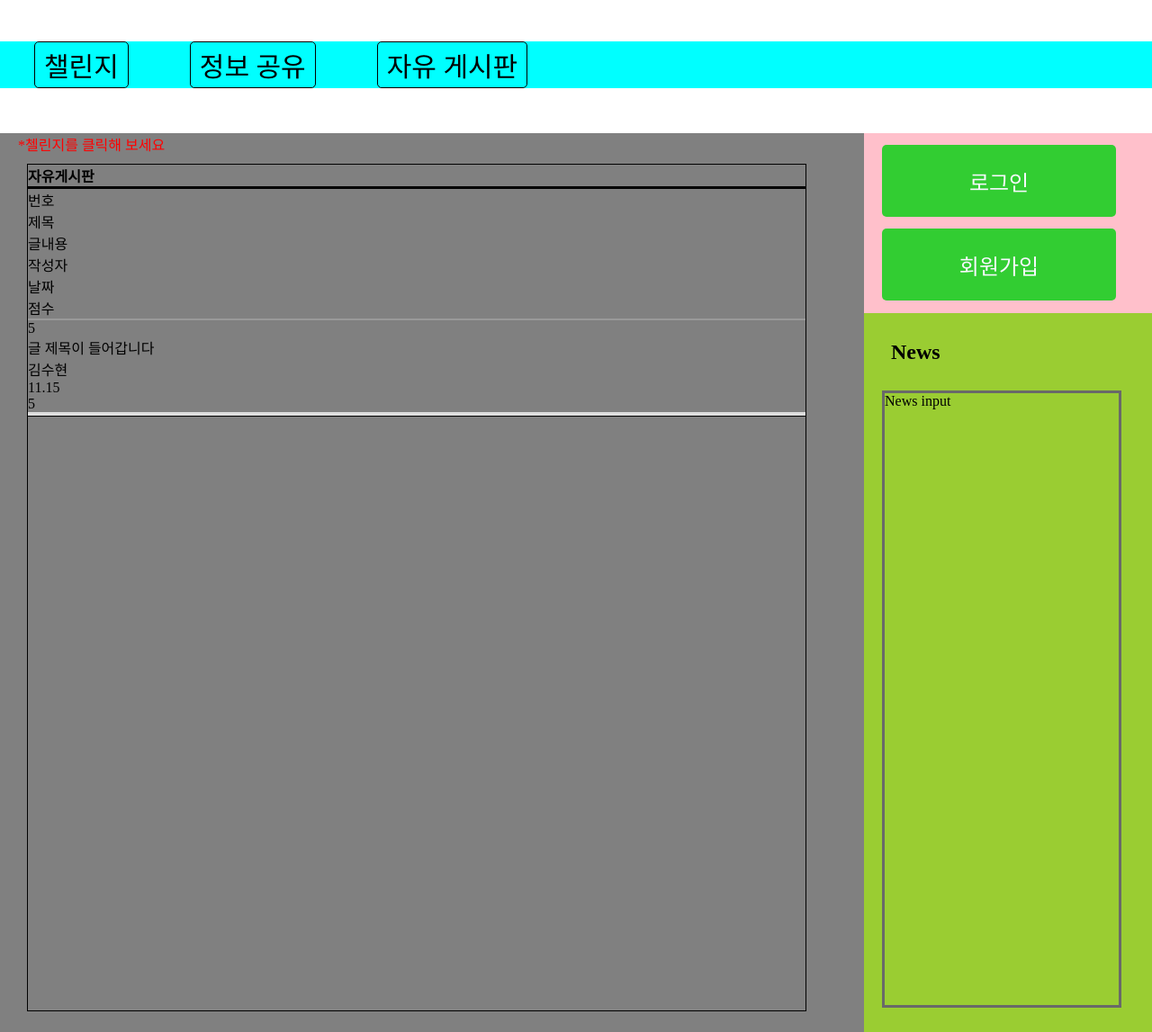
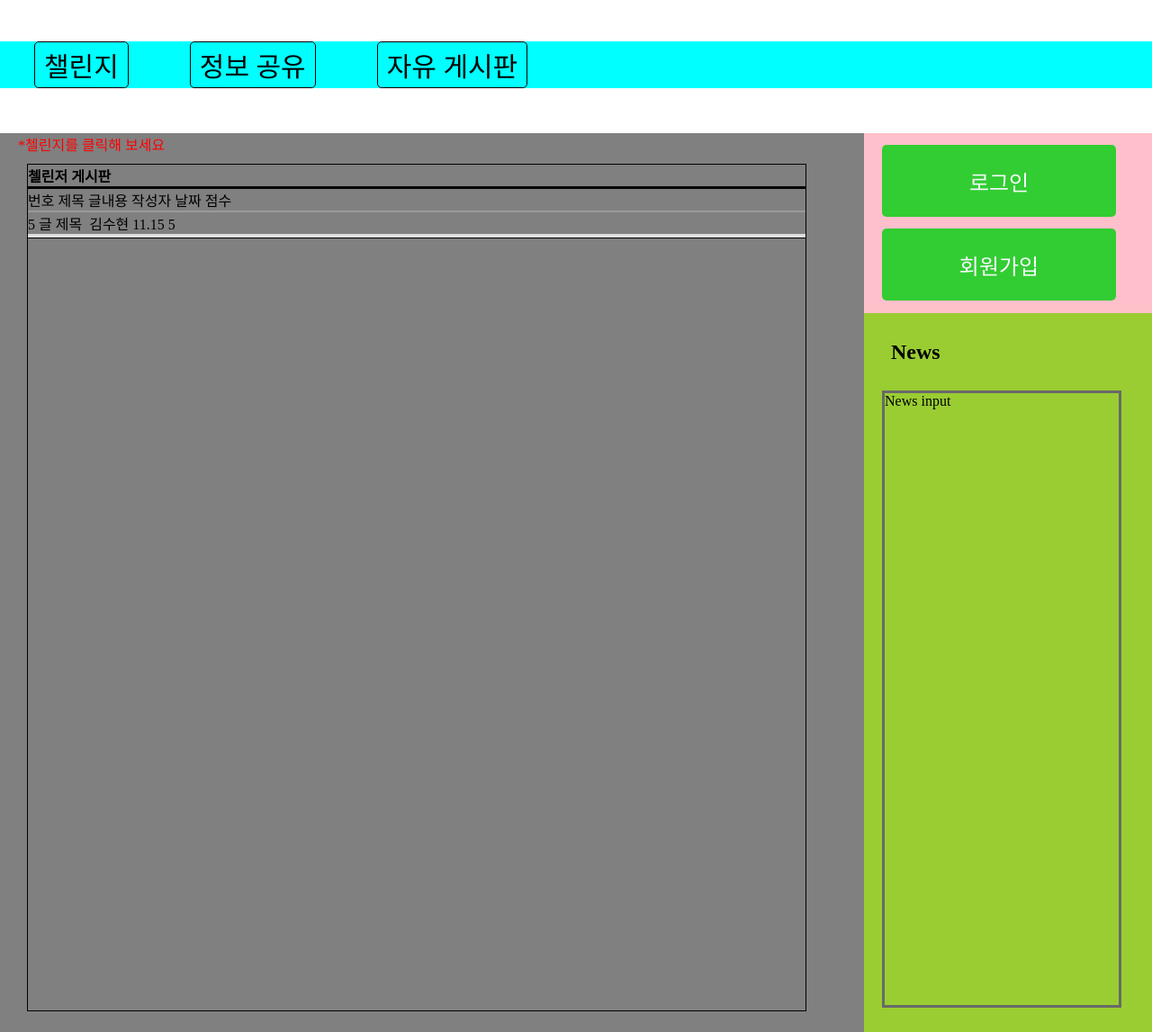
Before and after one commit to alan-rla/mansclub, a Flask app: page / in a window 1280 px wide. Shown: the part 143-1290 px from the top of the page at 90% size. Run offline with Flask 2, Linux system fonts and the light colour scheme.

Commit message:
indexArticle02

```diff
--- a/templates/index.html
+++ b/templates/index.html
@@ -13,6 +13,21 @@
     function show_post() {
         alert("작동")
         $('#borde_wrapper').empty()
+         let num = $('#numId').val()
+        let title = $('#titleId').val()
+        let writer = $('#writerId').val()
+        let contents = $('#contentsId').val()
+        let date = $('#dateId').val()
+
+        $.ajax({
+            type: "POST",
+            url: "/guhaejo/view-count",
+            data: {num_give: num, titile_give: title, id_give: writer, post_give: contents, time_give: date},
+            success: function (response) {
+                response('msg')
+            }
+        });
+    }
         $('#borde_wrapper').append()
     }
     function show_imformation() {
@@ -45,21 +60,22 @@
                 <p>*첼린지를 클릭해 보세요</p>
                 <div id="borde_wrapper">
                     <div class="borde_title">
-                        <strong>자유게시판</strong>
+                        <strong>첼린저 게시판</strong>
                     </div>
                     <div class="bordeListWrapper">
                         <div class="borde_list">
                             <div class="top">
-                                <div id="numId">번호</div>
-                                <div id="titleId">제목</div>
-                                <div id="contentsId">글내용</div>
-                                <div id="writerId">작성자</div>
-                                <div id="dateId">날짜</div>
-                                <div id="scoreId">점수</div>
+                                <div id="numId" class="num">번호</div>
+                                <div id="titleId" class="title">제목</div>
+                                <div id="contentsId" class="contents">글내용</div>
+                                <div id="writerId" class="writer">작성자</div>
+                                <div id="dateId" class="date">날짜</div>
+                                <div id="scoreId" class="score">점수</div>
                             </div>
                             <div>
                                 <div class="num">5</div>
-                                <div class="title">글 제목이 들어갑니다</div>
+                                <div class="title">글 제목</div>
+                                <div class="contents"></div>
                                 <div class="writer">김수현</div>
                                 <div class="date">11.15</div>
                                 <div class="score">5</div>
@@ -197,6 +213,7 @@
     .borde_list>div.top{border-bottom: 2px #999 solid }
     .borde_list>div:last-child{border-bottom: 1px #000000 solid}
 
+    .borde_list>div>div{display: inline-block}
 
 
     #mainSignup {
```
